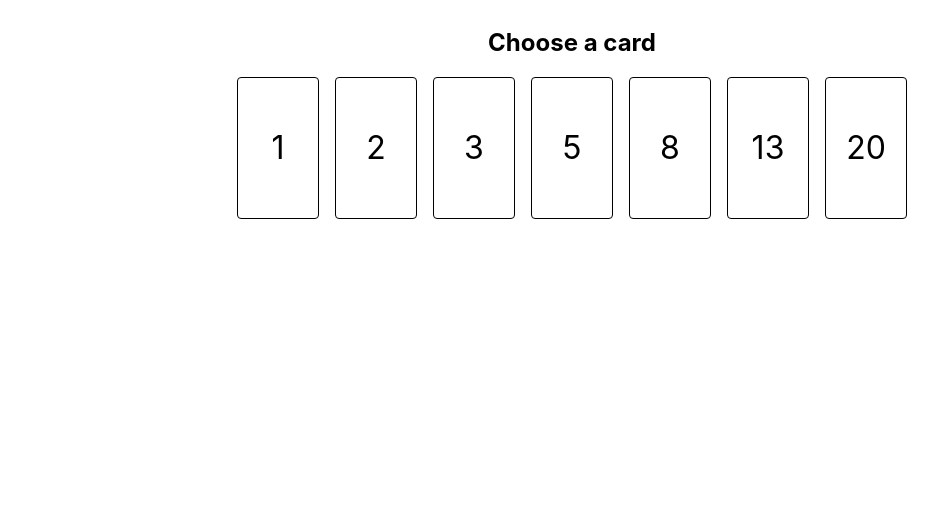
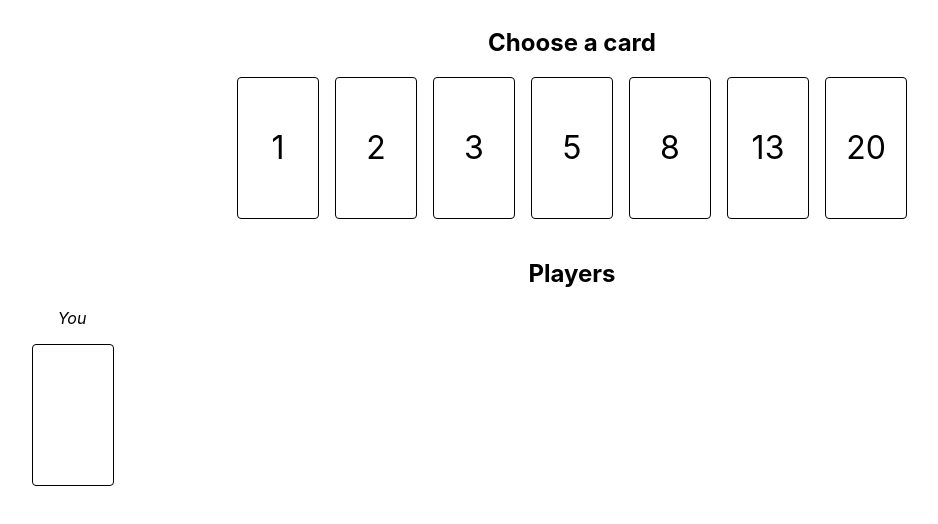
Before and after one commit to strangebreww/scrum-poker, a React (Vite) app: page / in a window 1280 px wide. Shown: the top 524 px of the page, without its empty margins (68-1006 px from the left). Built offline with nearby package versions, Linux system fonts and the light colour scheme.

Commit message:
Add players section

```diff
--- a/src/App.css
+++ b/src/App.css
@@ -1,5 +1,9 @@
+:root {
+    --card-width: 80px;
+}
+
 .App {
-    padding: 8px;
+    padding: 8px 20px;
     text-align: center;
 }
 
@@ -11,19 +15,31 @@
     height: 140px;
     line-height: 140px;
     text-align: center;
-    width: 80px;
+    width: var(--card-width);
 }
 
 .card-selector {
-    align-items: center;
     display: flex;
     justify-content: center;
+    padding: 0 0 20px;
 }
 
 .card-selector > div:not(:last-child) {
     margin-right: 16px;
 }
 
+.player {
+    width: var(--card-width);
+}
+
+.players {
+    padding: 0 80px;
+}
+
+.you {
+    font-style: italic;
+}
+
 button {
     font-size: calc(10px + 2vmin);
 }
--- a/src/App.jsx
+++ b/src/App.jsx
@@ -1,10 +1,21 @@
+import { useState } from "react";
 import "./App.css";
 import CardSelector from './CardSelector';
+import Players from './Players';
 
 function App() {
+    const [state, setState] = useState([]);
+
+    const onCardClick = (value) => {
+        setState(s => {
+            return [value].concat(s.slice(1));
+        })
+    }
+
     return (
         <main className="App">
-            <CardSelector />
+            <CardSelector handleClick={onCardClick} />
+            <Players players={state} />
         </main>
     );
 }
--- a/src/Card.jsx
+++ b/src/Card.jsx
@@ -1,5 +1,9 @@
 function Card(props) {
-    return <div class="card">{props.value}</div>;
+    const onCardClick = (event) => {
+        props.handleClick(event.target.textContent);
+    }
+
+    return <div className="card" onClick={onCardClick}>{props.value}</div>;
 }
 
 export default Card;
--- a/src/CardSelector.jsx
+++ b/src/CardSelector.jsx
@@ -1,14 +1,14 @@
 import Card from './Card';
 
-function CardSelector() {
+function CardSelector(props) {
     const cards = [1, 2, 3, 5, 8, 13, 20];
 
     return (
         <>
             <h2>Choose a card</h2>
             <section className="card-selector">
-                {cards.map((c) => (
-                    <Card value={c} />
+                {cards.map((c, i) => (
+                    <Card key={i} value={c} handleClick={props.handleClick} />
                 ))}
             </section>
         </>
--- /dev/null
+++ b/src/Players.jsx
@@ -0,0 +1,16 @@
+function Player(props) {
+	const yourEstimate = Array.isArray(props.players) ? props.players[0] : '';
+
+	return (
+		<>
+			<h2>Players</h2>
+			<section className="players">
+				<section className="player">
+					<p className="you">You</p>
+					<div className="card">{yourEstimate}</div>
+				</section>
+			</section>
+		</>);
+}
+
+export default Player;
```
